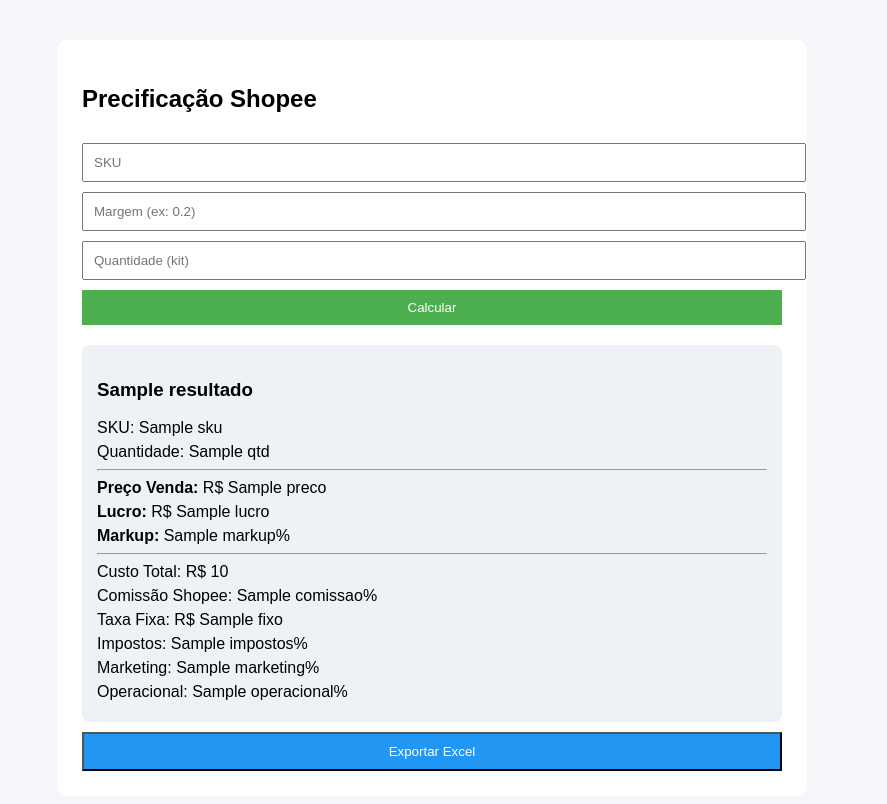
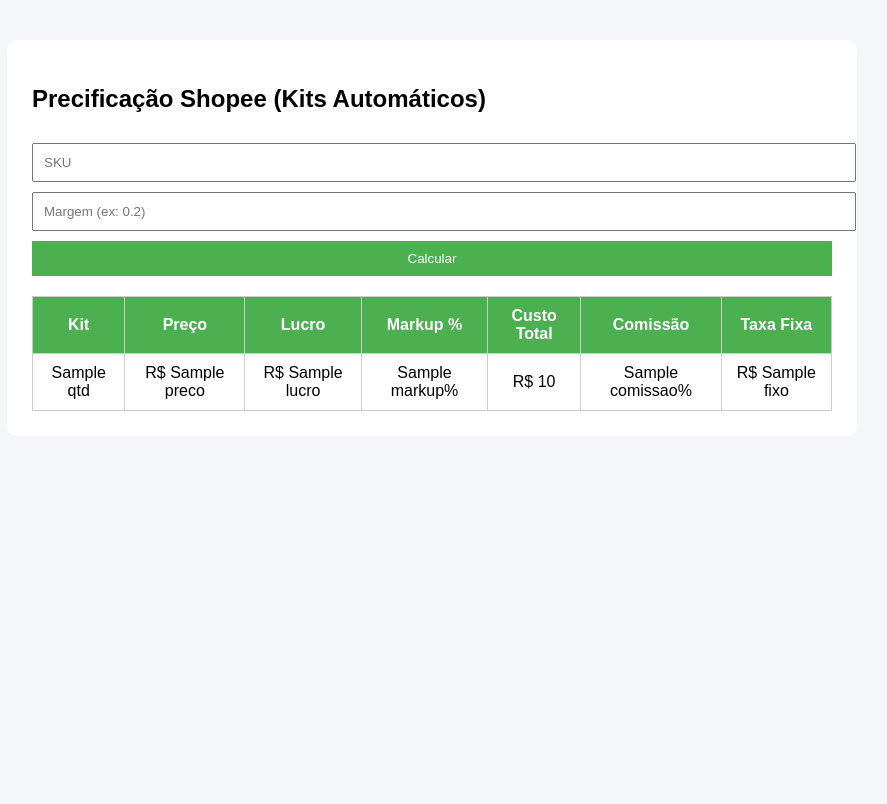
Before and after one commit to Marcosaraujo777/precificador-shopee, a Flask app: template templates/index.html in a window 1280 px wide. Shown: the whole page, without its empty margins (208-1095 px from the left). After the commit the page ends 411 px from the top, so only its background shows below. Run offline with Flask 3, Linux system fonts and the light colour scheme; the template is opened without the code that fills it: most values are stand-ins (such as "Sample title", 1, 10 or a date in 2020); parts of the project's set-up code (start-up, migrations or seed data) failed here and were passed over.

Commit message:
adicionando kits automaticos

```diff
--- a/app.py
+++ b/app.py
@@ -1,15 +1,12 @@
-from flask import Flask, render_template, request, send_file
+from flask import Flask, render_template, request
 import pandas as pd
 
 app = Flask(__name__)
 
-# =============================
-# CARREGAR PLANILHA
-# =============================
 df = pd.read_excel("Base calculo planilha Shopee APP.xlsx")
 
 # =============================
-# FUNÇÃO DE CÁLCULO COMPLETA
+# CÁLCULO COMPLETO
 # =============================
 def calcular_preco(row, margem, qtd):
 
@@ -24,7 +21,6 @@
     operacional = row["Despesa Operacional %"]
 
     custo_total = (custo + embalagem) * qtd
-
     impostos_pct = ir + pis + icms + difal
 
     preco = 50
@@ -47,32 +43,21 @@
             comissao = 0.14
             fixo = 26
 
-        total_pct = (
-            comissao +
-            impostos_pct +
-            marketing +
-            operacional +
-            margem
-        )
-
+        total_pct = comissao + impostos_pct + marketing + operacional + margem
         preco = (custo_total + fixo) / (1 - total_pct)
 
     lucro = preco * margem
     markup = (preco / custo_total - 1) * 100
 
     return {
+        "qtd": qtd,
         "preco": round(preco,2),
         "lucro": round(lucro,2),
         "markup": round(markup,2),
+        "custo_total": round(custo_total,2),
         "comissao": round(comissao*100,2),
-        "fixo": fixo,
-        "custo_total": round(custo_total,2),
-        "impostos": round(impostos_pct*100,2),
-        "marketing": round(marketing*100,2),
-        "operacional": round(operacional*100,2)
+        "fixo": fixo
     }
-
-dados_exportacao = []
 
 # =============================
 # ROTA PRINCIPAL
@@ -80,56 +65,30 @@
 @app.route("/", methods=["GET","POST"])
 def home():
 
-    resultado = None
+    resultados = []
     erro = None
 
     if request.method == "POST":
 
         sku = request.form["sku"]
         margem = float(request.form["margem"])
-        qtd = int(request.form["qtd"])
 
         produto = df[df["SKU"].astype(str) == sku]
 
         if produto.empty:
-            erro = "SKU não encontrado na planilha"
+            erro = "SKU não encontrado"
             return render_template("index.html", erro=erro)
 
         row = produto.iloc[0]
 
-        calc = calcular_preco(row, margem, qtd)
+        # 🔥 KITS AUTOMÁTICOS
+        kits = [1, 2, 3, 5, 10]
 
-        resultado = {
-            "sku": sku,
-            "nome": row["Descrição"],
-            "qtd": qtd,
-            "preco": calc["preco"],
-            "lucro": calc["lucro"],
-            "markup": calc["markup"],
-            "custo_total": calc["custo_total"],
-            "comissao": calc["comissao"],
-            "fixo": calc["fixo"],
-            "impostos": calc["impostos"],
-            "marketing": calc["marketing"],
-            "operacional": calc["operacional"]
-        }
+        for k in kits:
+            calc = calcular_preco(row, margem, k)
+            resultados.append(calc)
 
-        dados_exportacao.append(resultado)
+    return render_template("index.html", resultados=resultados, erro=erro)
 
-    return render_template("index.html", resultado=resultado, erro=erro)
-
-# =============================
-# EXPORTAÇÃO
-# =============================
-@app.route("/exportar")
-def exportar():
-    df_saida = pd.DataFrame(dados_exportacao)
-    caminho = "resultado_precificacao.xlsx"
-    df_saida.to_excel(caminho, index=False)
-    return send_file(caminho, as_attachment=True)
-
-# =============================
-# EXECUÇÃO
-# =============================
 if __name__ == "__main__":
     app.run(debug=True)
--- a/templates/index.html
+++ b/templates/index.html
@@ -4,46 +4,31 @@
     <title>Precificação Shopee</title>
 
     <style>
-        body {
-            font-family: Arial;
-            background: #f4f6f9;
+        body { font-family: Arial; background: #f4f6f9; }
+        .container { max-width: 800px; margin: auto; background: white; padding: 25px; border-radius: 10px; margin-top: 40px; }
+        input, button { width: 100%; padding: 10px; margin-top: 10px; }
+
+        table {
+            width: 100%;
+            margin-top: 20px;
+            border-collapse: collapse;
         }
 
-        .container {
-            max-width: 700px;
-            margin: auto;
-            background: white;
-            padding: 25px;
-            border-radius: 10px;
-            margin-top: 40px;
+        th, td {
+            padding: 10px;
+            border: 1px solid #ccc;
+            text-align: center;
         }
 
-        input, button {
-            width: 100%;
-            padding: 10px;
-            margin-top: 10px;
-        }
-
-        .resultado {
-            margin-top: 20px;
-            padding: 15px;
-            background: #eef2f7;
-            border-radius: 8px;
-        }
-
-        .linha {
-            margin-bottom: 6px;
+        th {
+            background: #4CAF50;
+            color: white;
         }
 
         .btn {
             background: #4CAF50;
             color: white;
             border: none;
-        }
-
-        .btn-export {
-            background: #2196F3;
-            color: white;
         }
     </style>
 </head>
@@ -52,7 +37,7 @@
 
 <div class="container">
 
-<h2>Precificação Shopee</h2>
+<h2>Precificação Shopee (Kits Automáticos)</h2>
 
 {% if erro %}
 <p style="color:red;"><b>{{ erro }}</b></p>
@@ -61,40 +46,34 @@
 <form method="post">
     <input name="sku" placeholder="SKU">
     <input name="margem" placeholder="Margem (ex: 0.2)">
-    <input name="qtd" placeholder="Quantidade (kit)">
     <button class="btn">Calcular</button>
 </form>
 
-{% if resultado %}
+{% if resultados %}
 
-<div class="resultado">
+<table>
+    <tr>
+        <th>Kit</th>
+        <th>Preço</th>
+        <th>Lucro</th>
+        <th>Markup %</th>
+        <th>Custo Total</th>
+        <th>Comissão</th>
+        <th>Taxa Fixa</th>
+    </tr>
 
-<h3>{{ resultado.nome }}</h3>
-
-<div class="linha">SKU: {{ resultado.sku }}</div>
-<div class="linha">Quantidade: {{ resultado.qtd }}</div>
-
-<hr>
-
-<div class="linha"><b>Preço Venda:</b> R$ {{ resultado.preco }}</div>
-<div class="linha"><b>Lucro:</b> R$ {{ resultado.lucro }}</div>
-<div class="linha"><b>Markup:</b> {{ resultado.markup }}%</div>
-
-<hr>
-
-<div class="linha">Custo Total: R$ {{ resultado.custo_total }}</div>
-<div class="linha">Comissão Shopee: {{ resultado.comissao }}%</div>
-<div class="linha">Taxa Fixa: R$ {{ resultado.fixo }}</div>
-
-<div class="linha">Impostos: {{ resultado.impostos }}%</div>
-<div class="linha">Marketing: {{ resultado.marketing }}%</div>
-<div class="linha">Operacional: {{ resultado.operacional }}%</div>
-
-</div>
-
-<a href="/exportar">
-    <button class="btn-export">Exportar Excel</button>
-</a>
+    {% for r in resultados %}
+    <tr>
+        <td>{{ r.qtd }}</td>
+        <td>R$ {{ r.preco }}</td>
+        <td>R$ {{ r.lucro }}</td>
+        <td>{{ r.markup }}%</td>
+        <td>R$ {{ r.custo_total }}</td>
+        <td>{{ r.comissao }}%</td>
+        <td>R$ {{ r.fixo }}</td>
+    </tr>
+    {% endfor %}
+</table>
 
 {% endif %}
 
```
